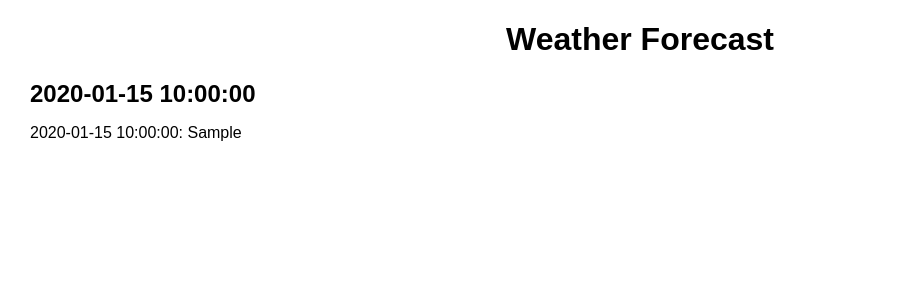
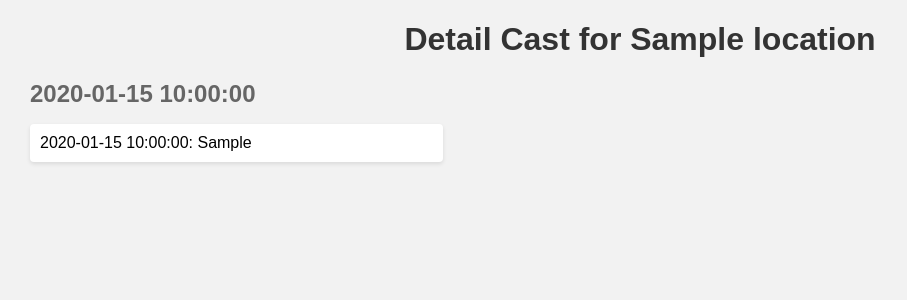
Before and after one commit to ethandonahue/DetailCast, a Flask app: template templates/weather.html in a window 1280 px wide. Shown: the top 300 px of the page, without its empty margins (0-907 px from the left). Run offline with Flask 3, Linux system fonts and the light colour scheme; the template is opened without the code that fills it: most values are stand-ins (such as "Sample title", 1, 10 or a date in 2020).

Commit message:
Added better looking results and better error handling

```diff
--- a/app.py
+++ b/app.py
@@ -3,18 +3,17 @@ from weather import get_weather
 
 app = Flask(__name__)
 
-
 @app.route('/', methods=['GET', 'POST'])
-def index():  # put application's code here
+def index():
     if request.method == 'POST':
         location = request.form['location']
-        forecast = get_weather(location)
-        if forecast == "error":
-            return render_template('error.html')
-        return render_template('weather.html', forecast=forecast)
+        forecast, formatted_location = get_weather(location)
+        if forecast == "error" or formatted_location == "error":
+            error = "Error retrieving weather information"
+            return render_template('index.html', error=error)
+        return render_template('weather.html', forecast=forecast, location=formatted_location)
     else:
         return render_template('index.html')
 
-
 if __name__ == '__main__':
     app.run()
--- a/static/style.css
+++ b/static/style.css
@@ -111,3 +111,8 @@ input[type="submit"]:hover {
     height: 50px;
     margin: 0 5px;
 }
+
+.error-message {
+    color: red;
+    font-weight: bold;
+}
--- a/templates/index.html
+++ b/templates/index.html
@@ -31,6 +31,9 @@
 <body>
 <div class="container">
     <h1>Detail Cast</h1>
+    {% if error %}
+    <p class="error-message">{{ error }}</p>
+    {% endif %}
     <form method="POST">
         <label for="location">Enter a location:</label>
         <div class="dropdown">
--- a/templates/weather.html
+++ b/templates/weather.html
@@ -7,15 +7,18 @@
         body {
             font-family: Arial, sans-serif;
             margin: 20px;
+            background-color: #f2f2f2;
         }
 
         h1 {
             text-align: center;
+            color: #333;
         }
 
         h2 {
             margin-top: 30px;
             margin-bottom: 10px;
+            color: #666;
         }
 
         ul {
@@ -25,6 +28,11 @@
 
         li {
             margin-bottom: 5px;
+            cursor: pointer;
+            background-color: #fff;
+            padding: 10px;
+            border-radius: 4px;
+            box-shadow: 0 2px 4px rgba(0, 0, 0, 0.1);
         }
 
         .column {
@@ -39,22 +47,54 @@
         .forecast-container {
             display: flex;
         }
+
+        .temperature-details {
+            display: none;
+            background-color: #f9f9f9;
+            padding: 10px;
+            margin-top: 10px;
+            border-radius: 4px;
+            box-shadow: 0 2px 4px rgba(0, 0, 0, 0.1);
+        }
+
+        .temperature-details ul {
+            padding-left: 20px;
+        }
+
+        .temperature-details li {
+            margin-bottom: 2px;
+        }
     </style>
 </head>
 <body>
-<h1>Weather Forecast</h1>
+<h1>Detail Cast for {{ location }}</h1>
 <div class="forecast-container">
     {% for day in forecast %}
         <div class="column">
             <h2>{{ day.date }}</h2>
             <ul>
                 {% for recommendation in day.daily_recommendations %}
-                    <li>{{ recommendation.time_range }}: {{ recommendation.washing_recommendation }}</li>
+                    <li onclick="toggleTemperature(this)">
+                        {{ recommendation.time_range }}: {{ recommendation.washing_recommendation }}
+                        <div class="temperature-details">
+                            <ul>
+                                {% for hour in recommendation.hours %}
+                                    <li>{{ hour.time }}: Temp: {{ hour.temp }}°F, Precip: {{ hour.precip }} in, Wind: {{ hour.wind }} mph</li>
+                                {% endfor %}
+                            </ul>
+                        </div>
+                    </li>
                 {% endfor %}
-
             </ul>
         </div>
     {% endfor %}
 </div>
+
+<script>
+    function toggleTemperature(element) {
+        var temperatureDetails = element.getElementsByClassName('temperature-details')[0];
+        temperatureDetails.style.display = temperatureDetails.style.display === 'none' ? 'block' : 'none';
+    }
+</script>
 </body>
 </html>
```
Also changed, not shown: weather.py (+18 -10 lines).
